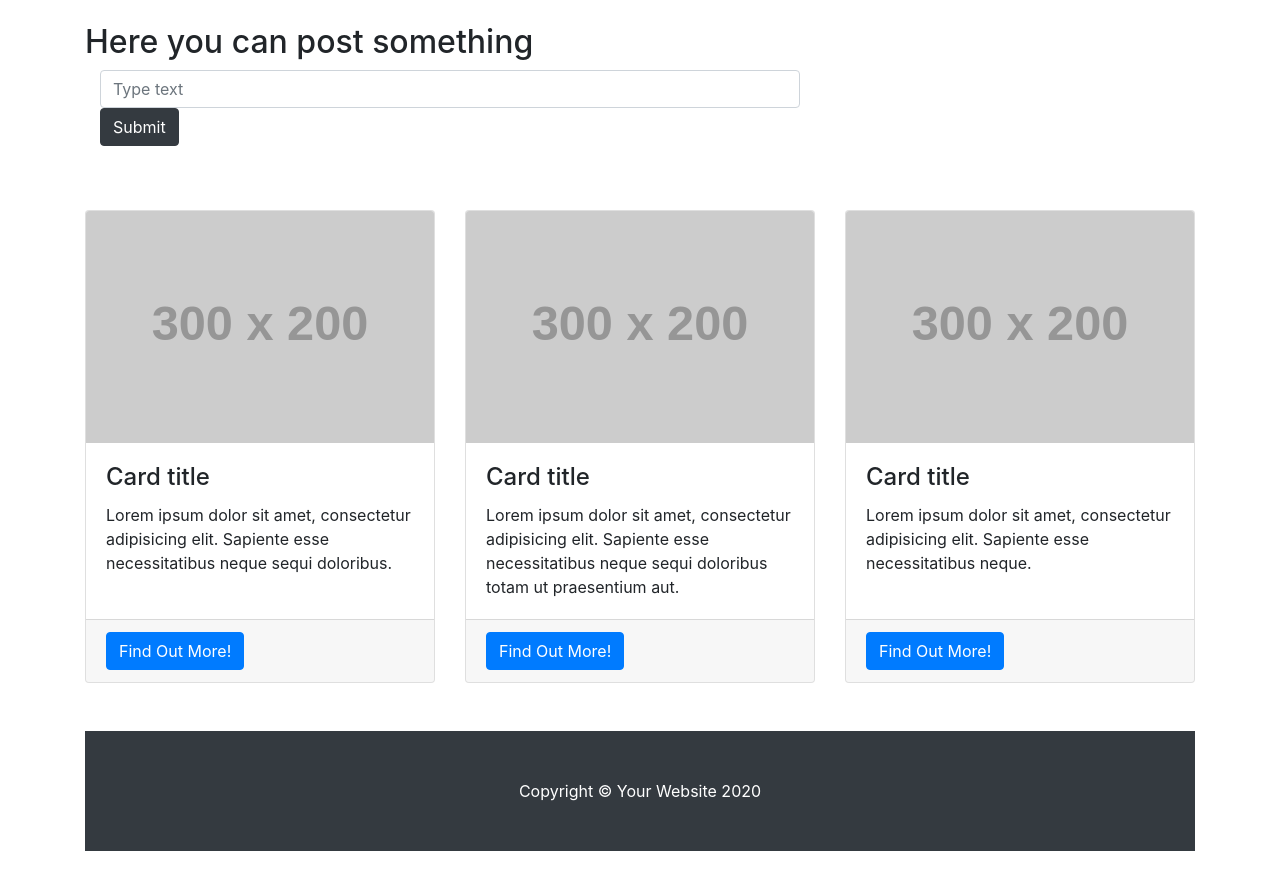
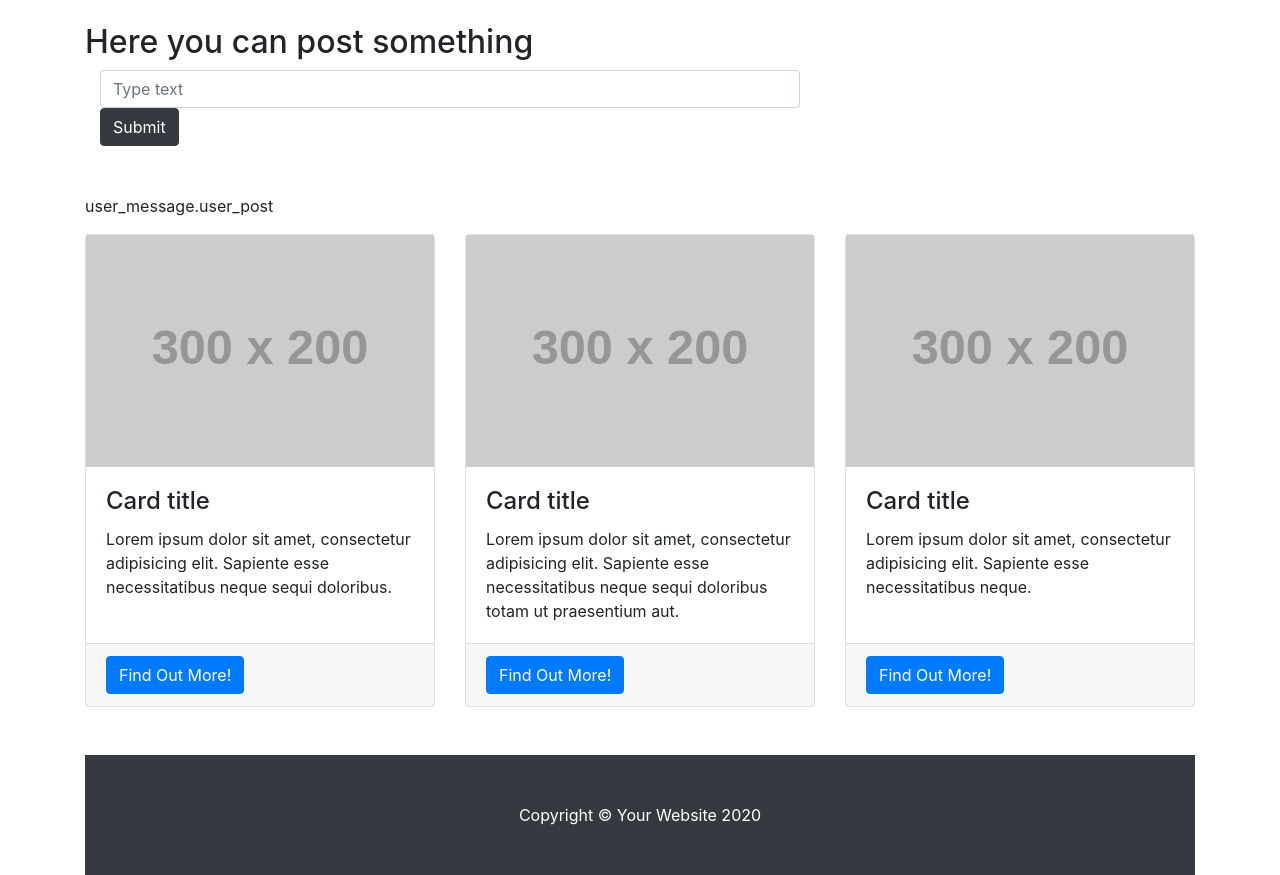
Before and after one commit to Aljosa12/finalproject, a Flask app: template templates/main_page.html in a window 1280 px wide. Shown: the part 416-1291 px from the top of the page. Before the commit the page ends 1267 px from the top, so only its background shows below. Run offline with Flask 2, Linux system fonts and the light colour scheme; the template is opened without the code that fills it, so the values that code supplies are empty; grey boxes labelled with a size stand in for pictures from a placeholder-image service; some libraries are stand-ins or nearby versions.

Commit message:
first repository

```diff
--- a/templates/main_page.html
+++ b/templates/main_page.html
@@ -69,6 +69,8 @@
     </div>
     </div>
 
+    user_message.user_post
+
     <div>
     <ol>
     {% for user in users %}
```
